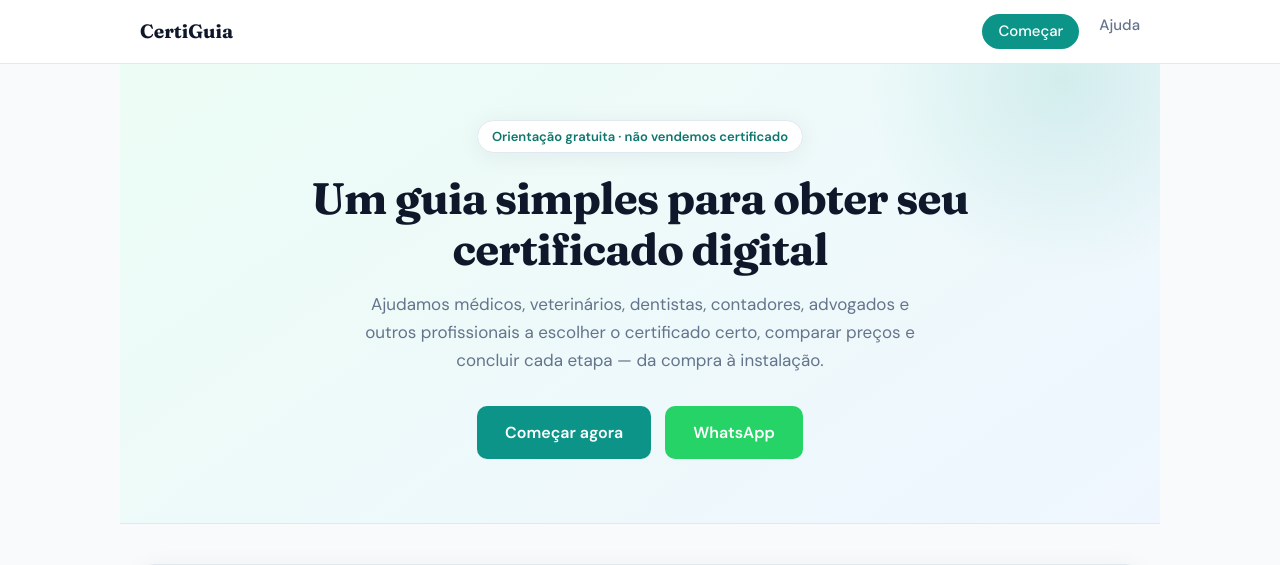
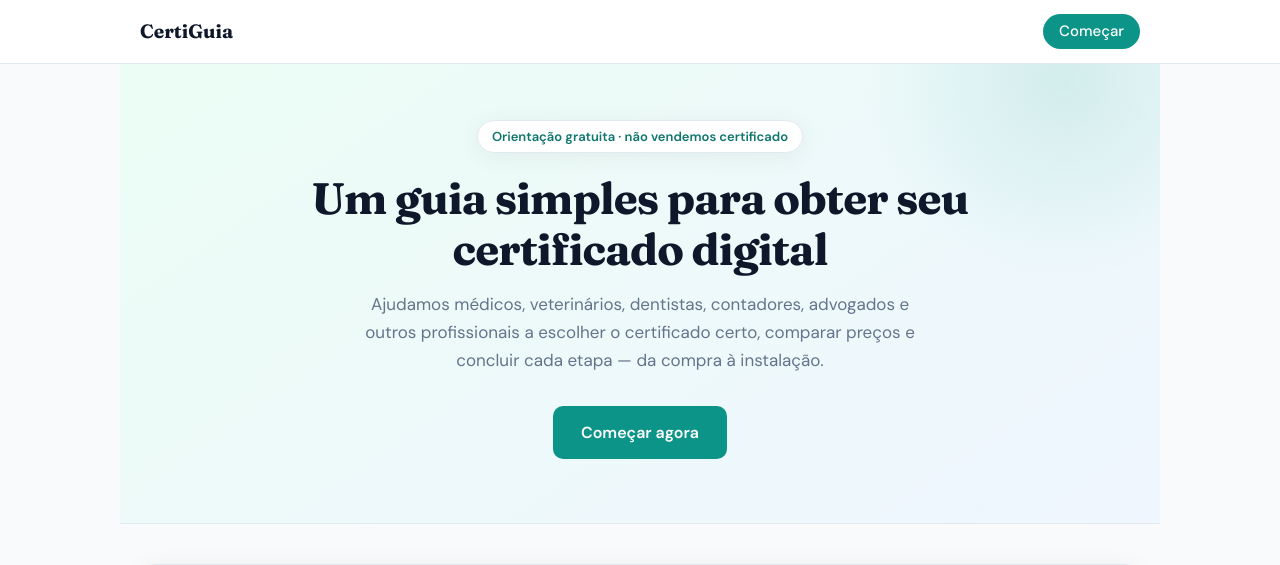
Before and after one commit to korickchan/certiguia, a Flask app: page / in a window 1280 px wide. Shown: the top 565 px of the page. Run offline with Flask 3, Linux system fonts and the light colour scheme.

Commit message:
Remove suporte publico por WhatsApp do site
Co-authored-by: Cursor <cursoragent@cursor.com>

```diff
--- a/app.py
+++ b/app.py
@@ -71,7 +71,6 @@ app.config["SQLALCHEMY_TRACK_MODIFICATIONS"] = False
 db = SQLAlchemy(app)
 
 ADMIN_PASSWORD = os.getenv("ADMIN_PASSWORD", "admin123")
-WHATSAPP_SUPORTE = os.getenv("WHATSAPP_SUPORTE", "5571987939074")
 CERTIFICADORA_PADRAO = os.getenv("CERTIFICADORA_PADRAO", "certisign")
 PIX_CHAVE = os.getenv("PIX_CHAVE", "99f89727-3fb9-4982-b54e-74dc097a078a")
 PIX_NOME = os.getenv("PIX_NOME", "VICTOR NEVES")
@@ -324,7 +323,7 @@ def health():
 
 @app.route("/")
 def index():
-    return render_template("public/index.html", whatsapp=WHATSAPP_SUPORTE)
+    return render_template("public/index.html")
 
 
 @app.route("/comecar", methods=["GET", "POST"])
@@ -466,7 +465,6 @@ def jornada(protocolo):
         tipo_arm=tipo_arm,
         etapas=ETAPAS_USUARIO,
         certificadoras=certificadoras_ativas(),
-        whatsapp=WHATSAPP_SUPORTE,
         playwright_ok=playwright_disponivel(),
         precos_ok=request.args.get("precos_ok") == "1",
     )
@@ -611,7 +609,6 @@ def doar(protocolo):
         valor=valor,
         payload=payload,
         qr_b64=qr_b64,
-        whatsapp=WHATSAPP_SUPORTE,
     )
 
 
@@ -647,7 +644,6 @@ def guia():
         certificadoras=certificadoras_ativas(),
         tipos_certificado=TIPOS_CERTIFICADO,
         tipos_nao_usar=TIPOS_NAO_USAR,
-        whatsapp=WHATSAPP_SUPORTE,
     )
 
 
--- a/render.yaml
+++ b/render.yaml
@@ -13,8 +13,6 @@ services:
         generateValue: true
       - key: ADMIN_PASSWORD
         sync: false
-      - key: WHATSAPP_SUPORTE
-        sync: false
       - key: PIX_CHAVE
         sync: false
       - key: PIX_NOME
--- a/templates/public/base.html
+++ b/templates/public/base.html
@@ -13,7 +13,6 @@
             <a href="{{ url_for('index') }}" class="public-brand">CertiGuia</a>
             <nav class="public-nav">
                 <a href="{{ url_for('comecar') }}" class="nav-cta">Começar</a>
-                <a href="https://wa.me/{{ whatsapp|default('5571987939074') }}" target="_blank" rel="noopener">Ajuda</a>
             </nav>
         </div>
     </header>
--- a/templates/public/doar.html
+++ b/templates/public/doar.html
@@ -38,9 +38,7 @@
 
     <div class="alert alert-warning">
 
-        Pix ainda não configurado. Entre em contato pelo
-
-        <a href="https://wa.me/{{ whatsapp }}" target="_blank" rel="noopener">WhatsApp</a>.
+        Pix ainda não configurado no servidor.
 
     </div>
 
--- a/templates/public/index.html
+++ b/templates/public/index.html
@@ -12,8 +12,6 @@
         </p>
         <div class="hero-actions">
             <a href="{{ url_for('comecar') }}" class="btn btn-primary btn-lg">Começar agora</a>
-            <a href="https://wa.me/{{ whatsapp }}?text=Ol%C3%A1%2C%20preciso%20de%20ajuda%20com%20certificado%20digital"
-               class="btn btn-whatsapp btn-lg" target="_blank" rel="noopener">WhatsApp</a>
         </div>
     </div>
 </section>
--- a/templates/public/jornada.html
+++ b/templates/public/jornada.html
@@ -33,10 +33,6 @@
         {% endif %}
 
         <a href="{{ url_for('doar', protocolo=vet.protocolo) }}" class="btn btn-donate-header">Apoiar o projeto</a>
-
-        <a href="https://wa.me/{{ whatsapp }}?text=Protocolo%20{{ vet.protocolo }}"
-
-           class="btn btn-whatsapp" target="_blank" rel="noopener">Ajuda</a>
 
     </div>
 
```
Also changed, not shown: DEPLOY.md (+2 -4 lines), 1 other file.
